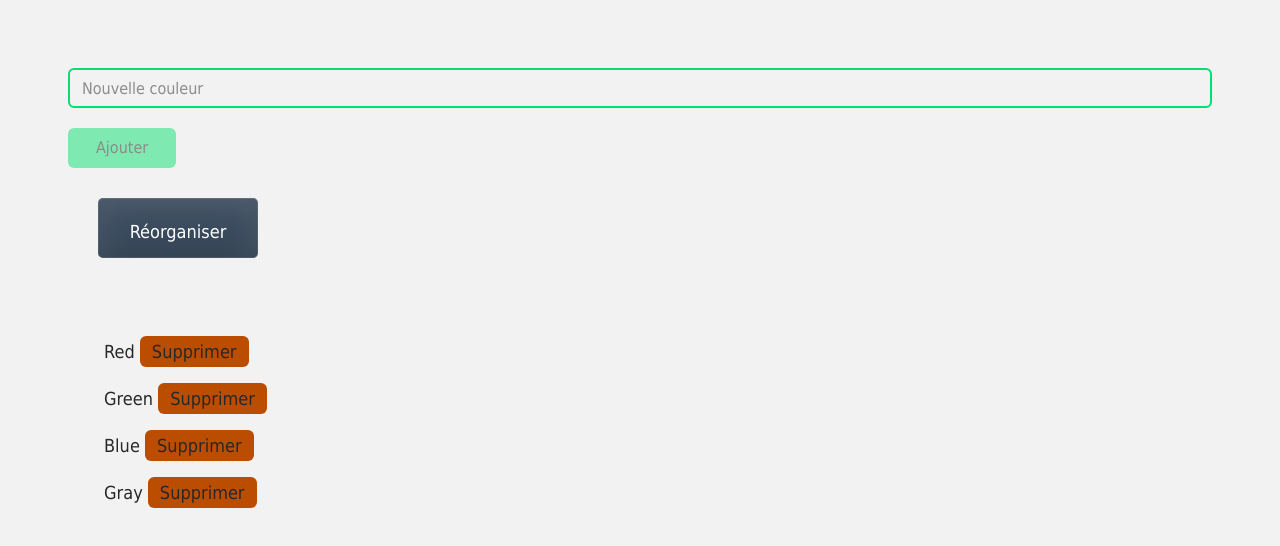
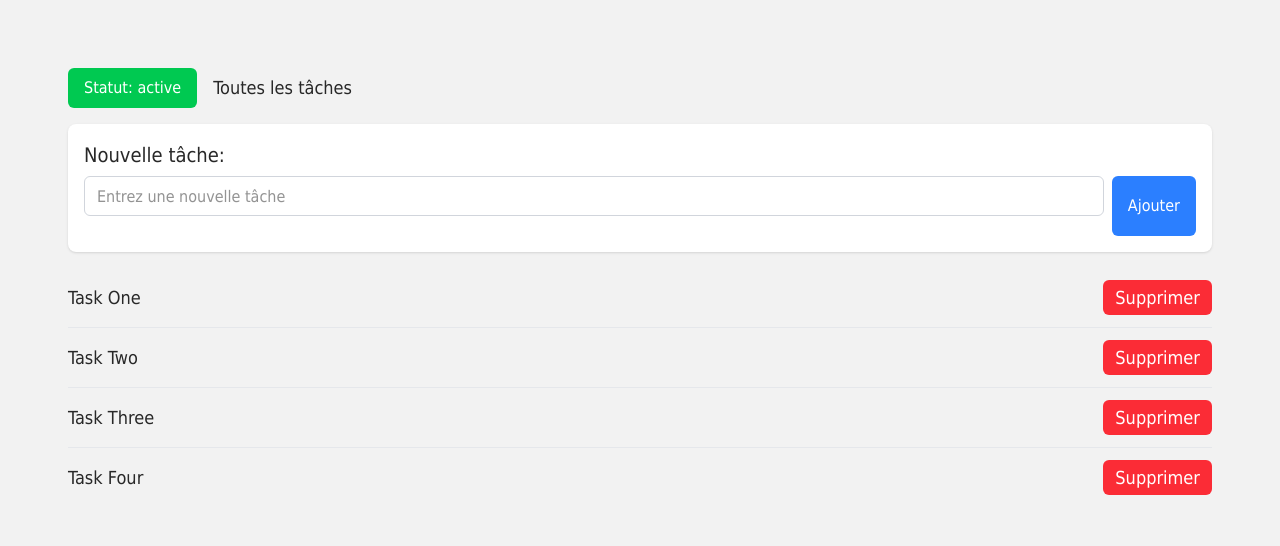
Before and after one commit to rosto-infinity/vuejslinux01, a Vue app: page / in a window 1280 px wide. Shown: the top 546 px of the page. Built offline with nearby package versions, Linux system fonts and the light colour scheme.

Commit message:
-Gestion du cycle de statuts

```diff
--- a/src/App.vue
+++ b/src/App.vue
@@ -8,6 +8,7 @@ import EventCard from './EventCard.vue'
 import EventCardTest from './EventCardTest.vue'
 import Count from './Count.vue'
 import ToDoList from './ToDoList.vue'
+import Tasks from './Tasks.vue'
 
 
 
@@ -17,7 +18,8 @@ import ToDoList from './ToDoList.vue'
   <!-- <Conditional/> -->
   <!-- <Count /> -->
   <!-- <EventCardTest /> -->
-  <ToDoList />
+  <!-- <ToDoList /> -->
+  <Tasks />
 
 </template>
 <style scoped>
--- /dev/null
+++ b/src/Tasks.vue
@@ -0,0 +1,108 @@
+<script setup>
+import { ref, computed } from 'vue';
+
+const status = ref('active');
+const tasks = ref(['Task One', 'Task Two', 'Task Three', 'Task Four']);
+const newTask = ref('');
+
+// -Gestion du cycle de statuts
+const toggleStatus = () => {
+  const statusOrder = ['active', 'pending', 'inactive'];
+  const currentIndex = statusOrder.indexOf(status.value);
+  status.value = statusOrder[(currentIndex + 1) % statusOrder.length];
+};
+
+// Ajout de tâche avec vérification
+const addTask = () => {
+  if (newTask.value.trim()) {
+    tasks.value.push(newTask.value.trim());
+    newTask.value = '';
+  }
+};
+
+// Suppression de tâche
+const deleteTask = (index) => {
+  tasks.value.splice(index, 1);
+};
+
+// Calcul des tâches filtrées selon le statut
+const filteredTasks = computed(() => {
+  switch(status.value) {
+    case 'pending':
+      return tasks.value.filter((_, index) => index % 2 === 0);
+    case 'inactive':
+      return [];
+    default:
+      return tasks.value;
+  }
+});
+</script>
+
+<template>
+  <div class="p-17 space-y-4">
+    <!-- Toggle Status -->
+    <div class="flex items-center space-x-4">
+      <button
+        @click="toggleStatus"
+        class="px-4 py-2 rounded-md text-white"
+        :class="{
+          'bg-green-500': status === 'active',
+          'bg-yellow-500': status === 'pending',
+          'bg-gray-500': status === 'inactive'
+        }"
+      >
+        Statut: {{ status }}
+      </button>
+      <span class="text-lg font-medium">
+        {{
+          status === 'active' ? 'Toutes les tâches' :
+          status === 'pending' ? 'Tâches prioritaires' :
+          'Aucune tâche visible'
+        }}
+      </span>
+    </div>
+
+    <!-- Ajout de tâche -->
+    <form @submit.prevent="addTask" class="bg-white p-4 rounded-lg shadow">
+      <label for="newTask" class="block text-lg mb-2">Nouvelle tâche:</label>
+      <div class="flex space-x-2">
+        <input
+          id="newTask"
+          v-model="newTask"
+          type="text"
+          class="flex-1 border border-gray-300 rounded-md px-3 py-2"
+          placeholder="Entrez une nouvelle tâche"
+        >
+        <button
+          type="submit"
+          class="px-4 py-2 bg-blue-500 text-white rounded-md hover:bg-blue-600 transition"
+          :disabled="!newTask.trim()"
+        >
+          Ajouter
+        </button>
+      </div>
+    </form>
+
+    <!-- Liste des tâches -->
+    <ul v-if="filteredTasks.length" class="divide-y divide-gray-200">
+      <li
+        v-for="(task, index) in filteredTasks"
+        :key="index"
+        class="py-3 flex justify-between items-center"
+      >
+        <span>{{ task }}</span>
+        <button
+          @click="deleteTask(tasks.indexOf(task))"
+          class="px-3 py-1 bg-red-500 text-white rounded-md hover:bg-red-600 transition"
+        >
+          Supprimer
+        </button>
+      </li>
+    </ul>
+
+    <!-- Message vide -->
+    <div v-else class="text-center py-8 text-gray-500">
+      Aucune tâche à afficher
+    </div>
+  </div>
+</template>
```
